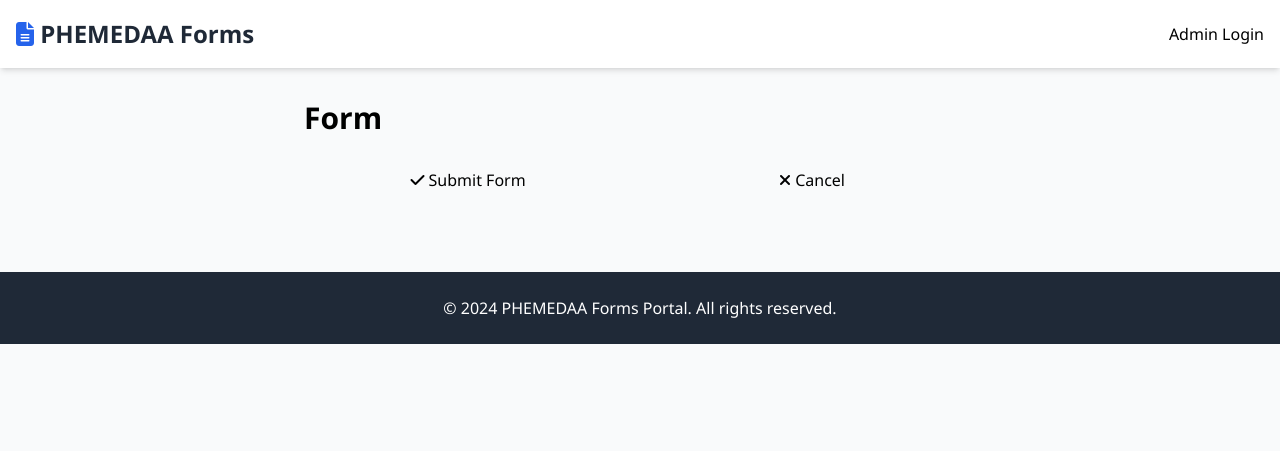
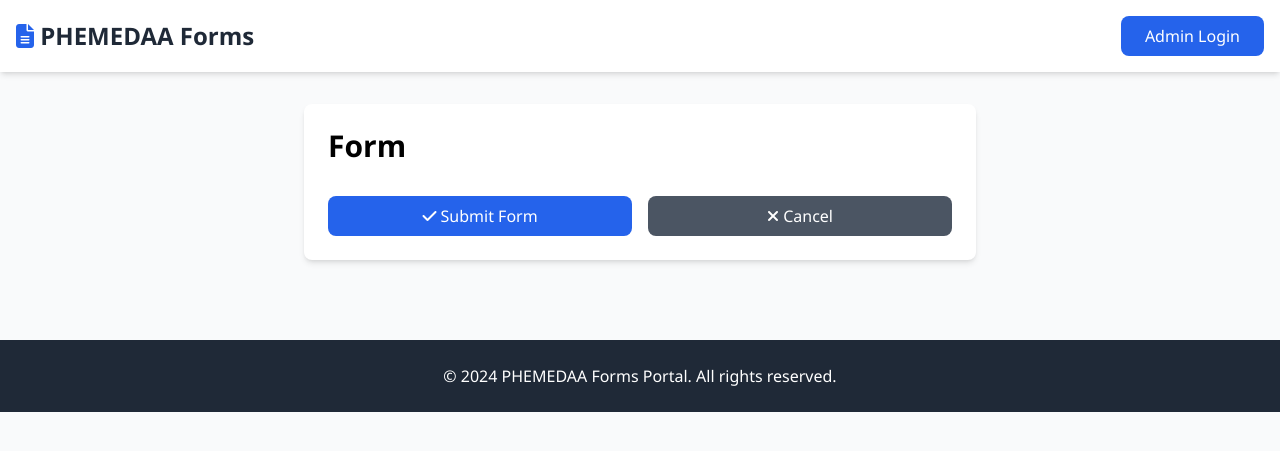
Before and after one commit to akinboye/phemediaforms, a Laravel app: template resources/views/forms/form.blade.php in a window 1280 px wide. Shown: the top 451 px of the page. Run offline with Laravel 10, Linux system fonts and the light colour scheme; the template is opened without the code that fills it, so the values that code supplies are empty; settings files or empty folders that the repository lacks are supplied; some libraries are stand-ins or nearby versions.

Commit message:
Fix Tailwind styles: replace @apply with plain CSS in base layout
Blade processes @ symbols as directives, stripping @apply before the
Tailwind CDN script can read them. Replaced all @apply rules with their
equivalent plain CSS property values.

Co-Authored-By: Claude Sonnet 4.6 <noreply@anthropic.com>

```diff
--- a/resources/views/base.blade.php
+++ b/resources/views/base.blade.php
@@ -16,16 +16,46 @@
             color: #1f2937;
         }
         .btn-primary {
-            @apply px-6 py-2 bg-blue-600 text-white rounded-lg hover:bg-blue-700 transition;
+            display: inline-block;
+            padding: 0.5rem 1.5rem;
+            background-color: #2563eb;
+            color: #ffffff;
+            border-radius: 0.5rem;
+            border: none;
+            cursor: pointer;
+            text-align: center;
+            transition: background-color 0.15s ease-in-out;
         }
+        .btn-primary:hover { background-color: #1d4ed8; }
         .btn-secondary {
-            @apply px-6 py-2 bg-gray-600 text-white rounded-lg hover:bg-gray-700 transition;
+            display: inline-block;
+            padding: 0.5rem 1.5rem;
+            background-color: #4b5563;
+            color: #ffffff;
+            border-radius: 0.5rem;
+            border: none;
+            cursor: pointer;
+            text-align: center;
+            transition: background-color 0.15s ease-in-out;
         }
+        .btn-secondary:hover { background-color: #374151; }
         .btn-danger {
-            @apply px-6 py-2 bg-red-600 text-white rounded-lg hover:bg-red-700 transition;
+            display: inline-block;
+            padding: 0.5rem 1.5rem;
+            background-color: #dc2626;
+            color: #ffffff;
+            border-radius: 0.5rem;
+            border: none;
+            cursor: pointer;
+            text-align: center;
+            transition: background-color 0.15s ease-in-out;
         }
+        .btn-danger:hover { background-color: #b91c1c; }
         .card {
-            @apply bg-white rounded-lg shadow-md p-6;
+            background-color: #ffffff;
+            border-radius: 0.5rem;
+            box-shadow: 0 4px 6px -1px rgb(0 0 0 / 0.1), 0 2px 4px -2px rgb(0 0 0 / 0.1);
+            padding: 1.5rem;
         }
     </style>
     @yield('extra-css')
```
